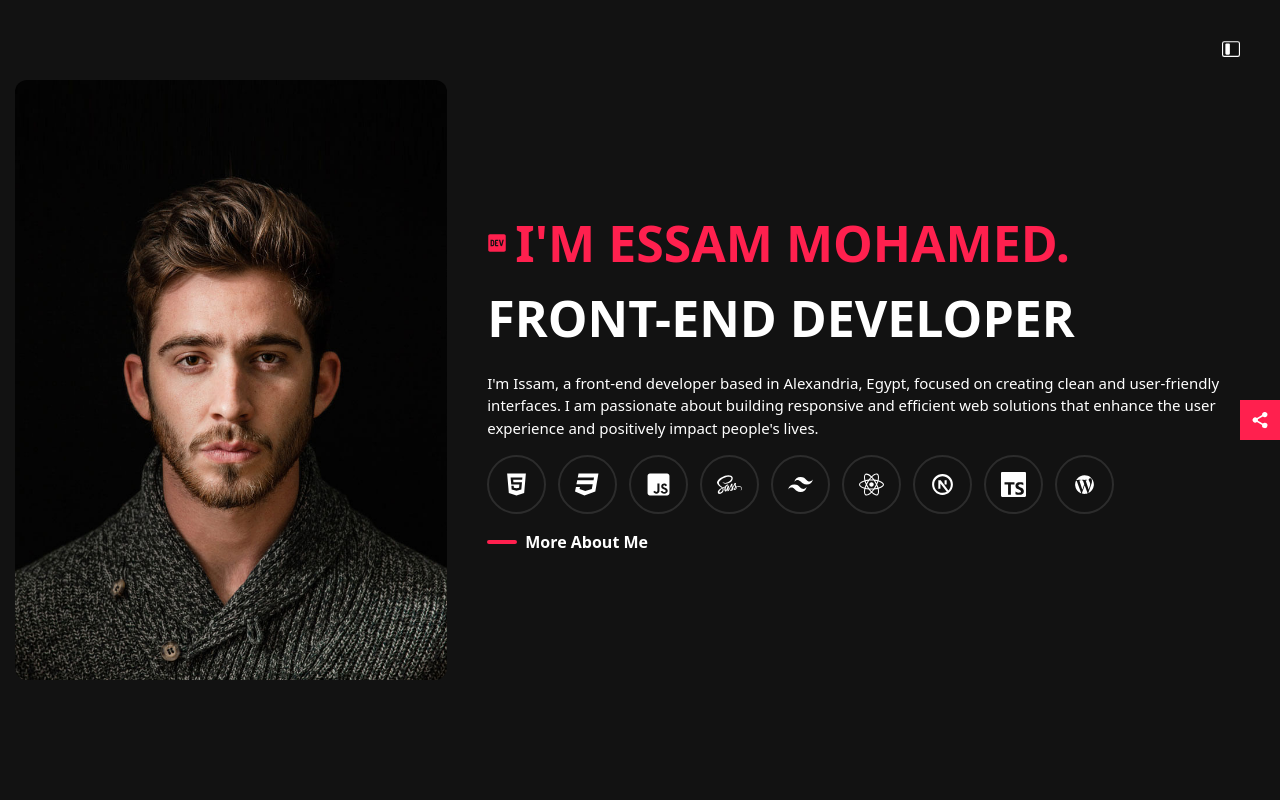
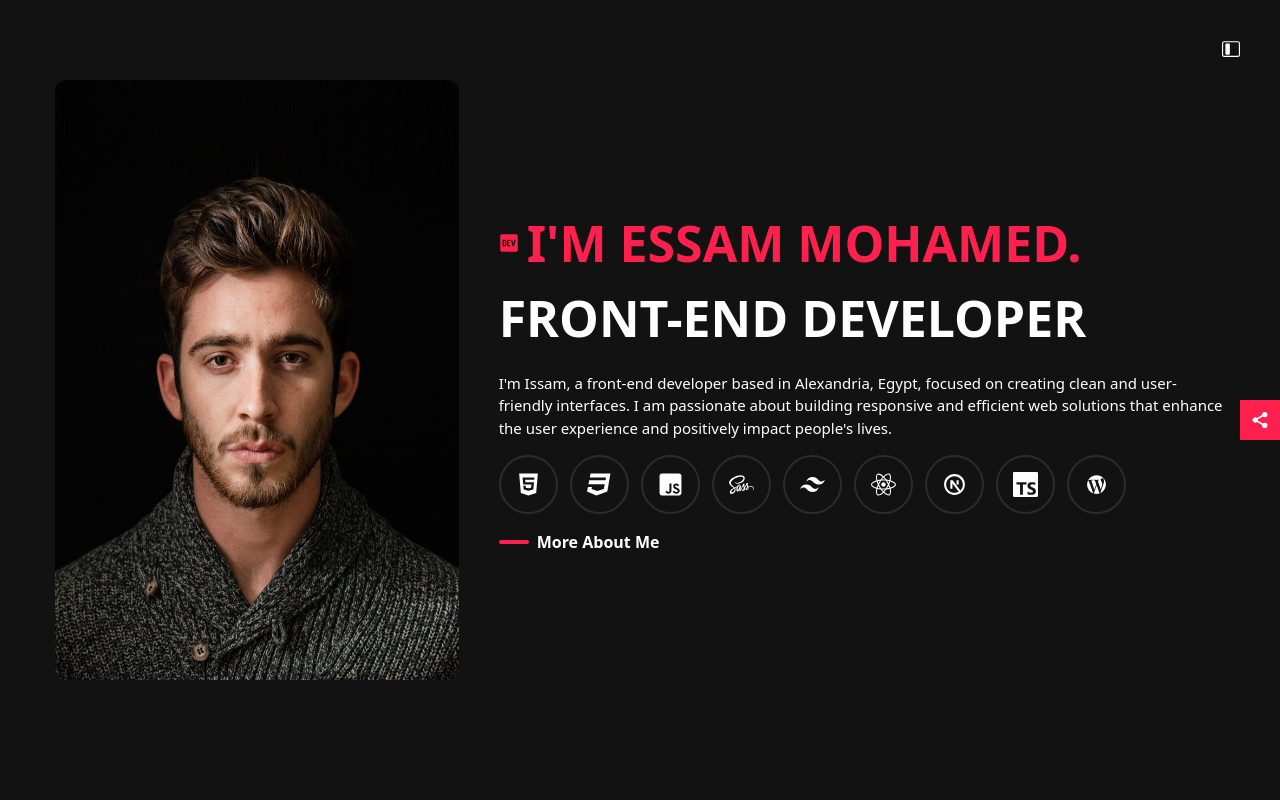
Before and after one commit to 3osal/dev, a Next.js app: page / in a window 1280 px wide. Shown: the top 800 px of the page. Built offline with nearby package versions, Linux system fonts and the light colour scheme.

Commit message:
Update globals.css

```diff
--- a/app/globals.css
+++ b/app/globals.css
@@ -1,31 +1,6 @@
 @tailwind base;
 @tailwind components;
 @tailwind utilities;
-
-:root {
-  --primary: #0b0b0b;
-  --secondary: #FF204E;
-  --tertiary: #ab243f;
-}
-
-*::-webkit-scrollbar {
-  width: 15px;
-}
-
-*::-webkit-scrollbar-track {
-  background: rgb(31, 30, 30);
-  border-radius: 5px;
-}
-
-*::-webkit-scrollbar-thumb {
-  background-color: var(--secondary);
-  border-radius: 10px;
-  border: 3px solid var(--primary);
-}
-
-::-webkit-scrollbar-thumb:hover {
-  background-color: var(--tertiary);
-}
 
 * {
   transition:  all .3s ;
@@ -38,8 +13,15 @@ body {
 }
 
 .container {
+  display: -webkit-grid;
+  /* Safari */
+  display: -ms-gridbox;
+  /* IE */
+  width: 100%;
+  max-width: 1200px;
   margin: 0 auto;
   padding: 0 15px;
+  /* position: sticky; */
 }
 
 .trans {
```
